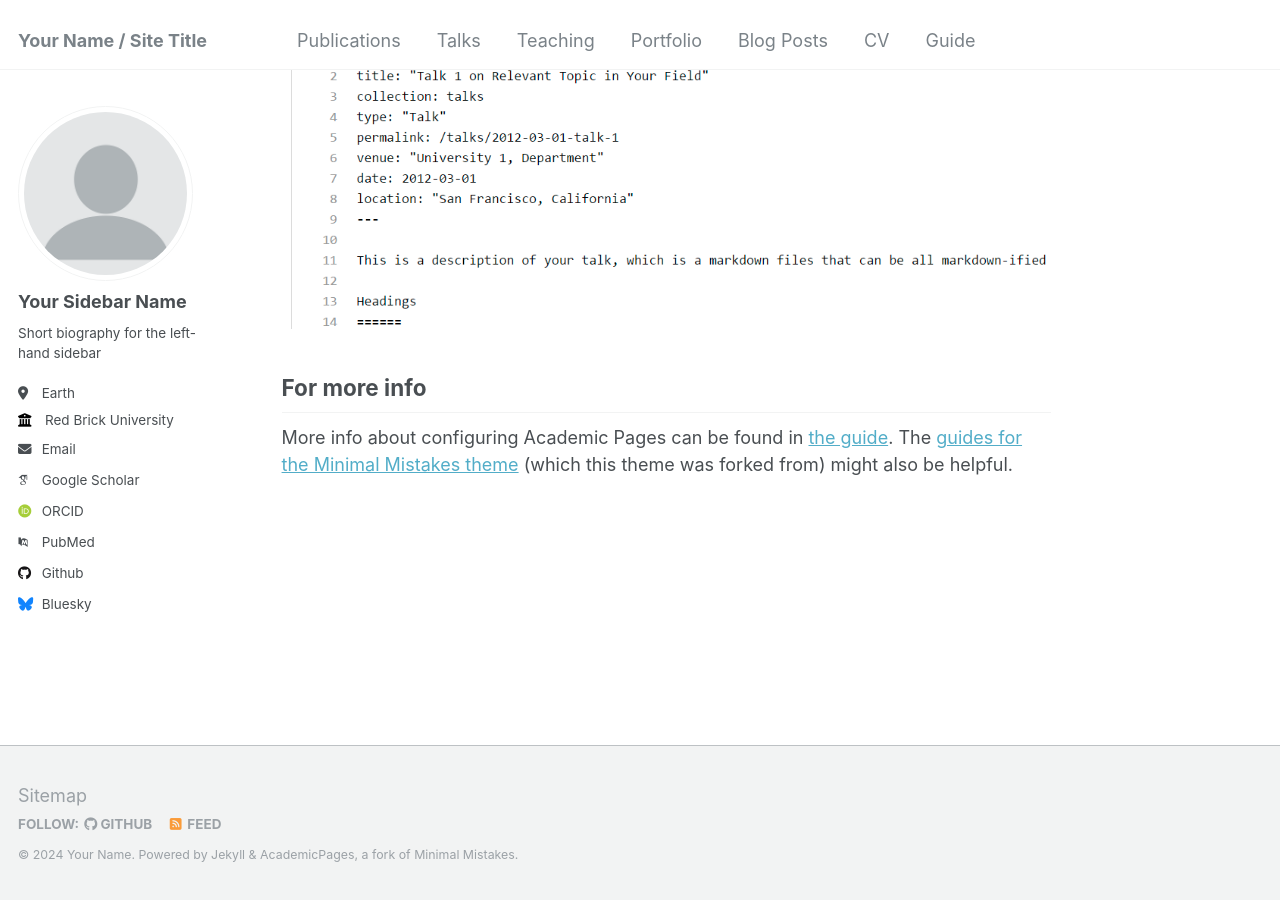
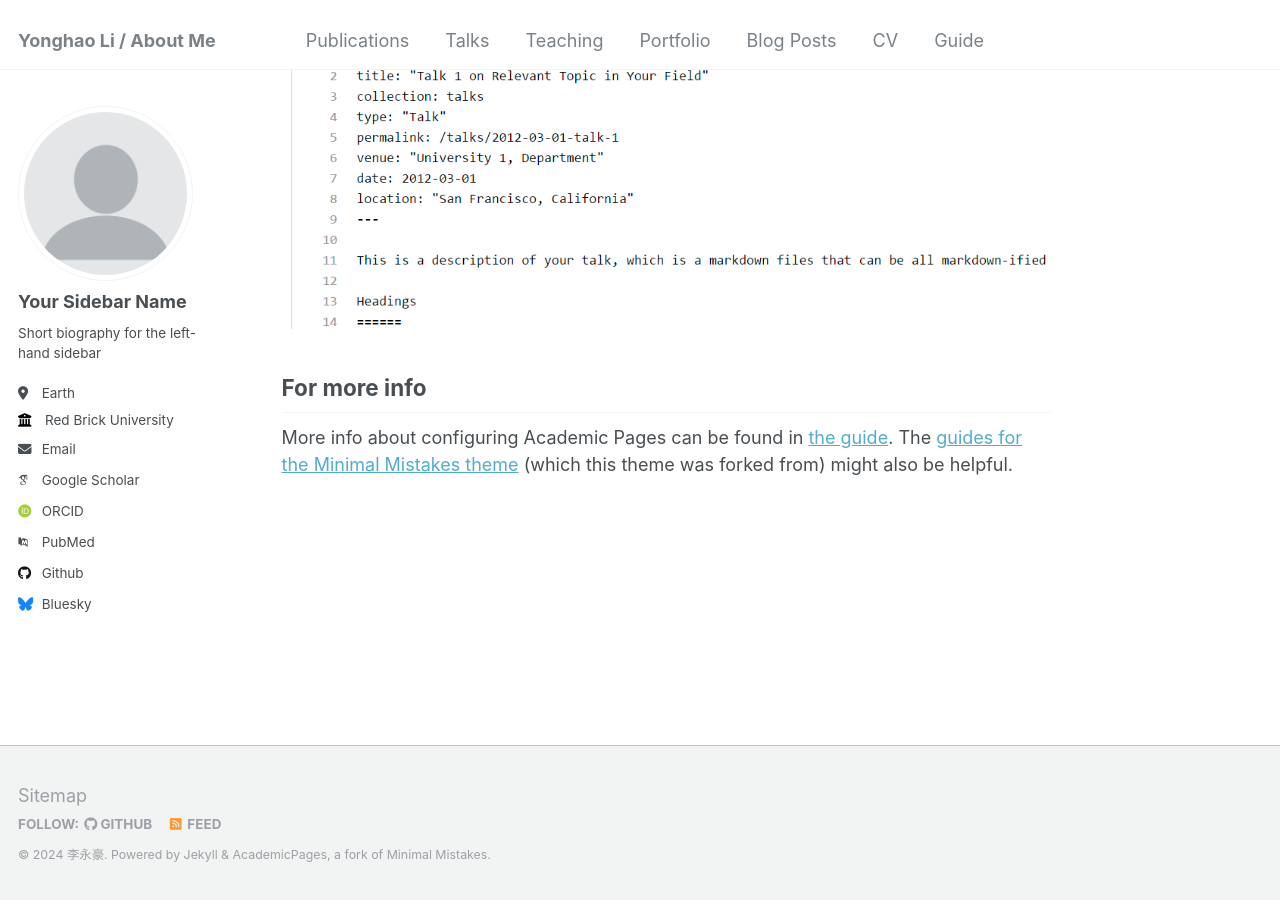
Before and after one commit to li-yonghao/liyonghao0209.github.io, a Jekyll site: the page built from _pages/about.md, in a window 1280 px wide and 900 px high, scrolled down 2660 px. Built offline with Jekyll 4.4.1, drawn with Linux system fonts in a browser that asks for light colours; some web fonts are replaced.

Commit message:
Update _config.yml

```diff
--- a/_config.yml
+++ b/_config.yml
@@ -8,9 +8,9 @@
 
 # Basic Site Settings
 locale                   : "en-US"
-title                    : "Your Name / Site Title"
+title                    : "Yonghao Li / About Me"
 title_separator          : "-"
-name                     : &name "Your Name"
+name                     : &name "李永豪"
 description              : &description "personal description"
 url                      : https://academicpages.github.io # the base hostname & protocol for your site e.g. "https://mmistakes.github.io"
 baseurl                  : "" # the subpath of your site, e.g. "/blog"
```
